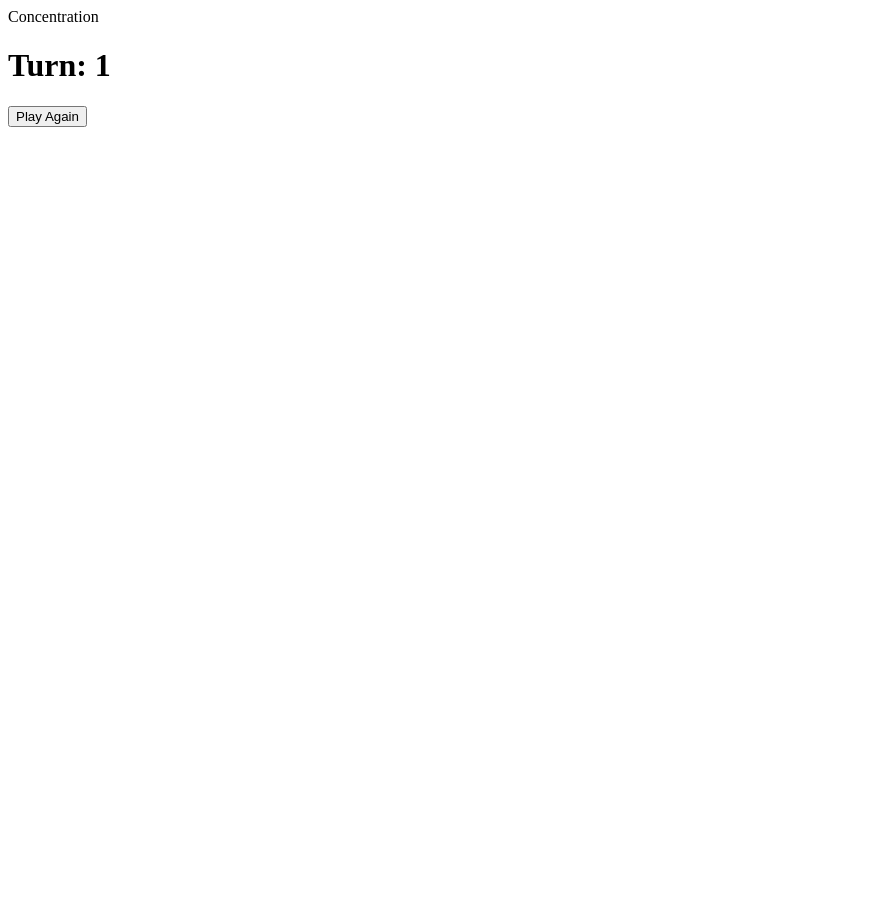
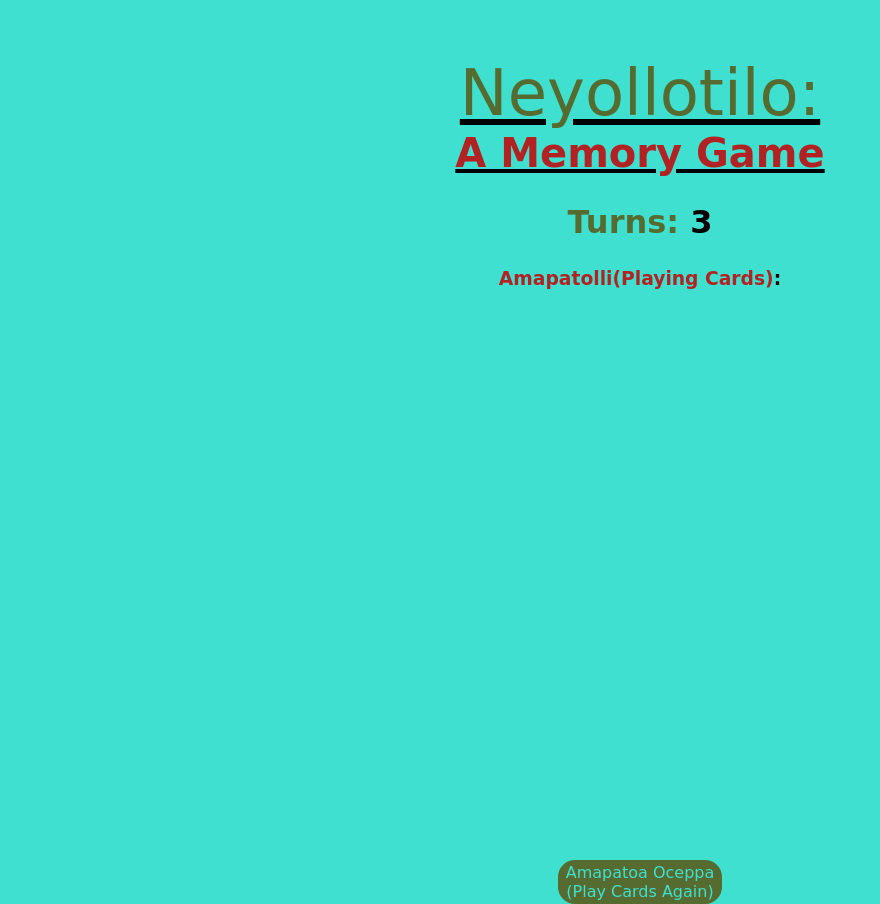
Before and after one commit to dolveda/Concentration-Game, a plain HTML site: page index.html in a window 1280 px wide. Shown: the whole page, without its empty margins (0-880 px from the left). Before the commit the page ends 800 px from the top, so only its background shows below. Drawn offline with Linux system fonts and the light colour scheme; a web font is replaced by a local one.

Commit message:
WIP: styled page, create image array

```diff
--- a/index.html
+++ b/index.html
@@ -4,16 +4,23 @@
     <meta charset="UTF-8">
     <meta http-equiv="X-UA-Compatible" content="IE=edge">
     <meta name="viewport" content="width=device-width, initial-scale=1.0">
-    <title>Concentration Game</title>
+    <title>Neyollotilo - A Memory Game</title>
     <script defer src="main.js"></script>
     <link rel="stylesheet" href="styles.css">
+    <link rel="preconnect" href="https://fonts.googleapis.com">
+<link rel="preconnect" href="https://fonts.gstatic.com" crossorigin>
+<link href="https://fonts.googleapis.com/css2?family=Tillana:wght@500&display=swap" rel="stylesheet">
 </head>
 <body>
-    <header>Concentration</header>
+    <header>Neyollotilo:</header>
+    <h1>A Memory Game</h1>
 
-    <h1>Turn: <span id="turnNumber">1</span></h1>
+    <h2>Turns: <span id="turnNumber">3</span></h2>
+
+    <h3>Amapatolli(Playing Cards)<span>:</span></h3>
 
     <section id="cards">
+
         <div id="c0r2"></div>
         <div id="c1r2"></div>
         <div id="c2r2"></div>
@@ -31,6 +38,6 @@
 
     </section>
 
-    <button>Play Again</button>
+    <button>Amapatoa Oceppa<br/>(Play Cards Again)</button>
 </body>
 </html>
--- a/main.js
+++ b/main.js
@@ -7,3 +7,30 @@
 // 5) If the player is able to match all 6 pairs of cards before all 3 turns have been exhausted, the player wins, the Turn indicator will change to display the message "You Win!!!", and the game will end.
 // 5B) If the player ends all 3 turns without matching all 6 pairs of cards, the player loses, the Turn indicator will change to the message "Try Again", and the game will end.
 // 6) Once the game ends with either result, the "Play Again" button will no longer be hidden and, once clicked, will re-initalize the game.
+
+const cardChoices = [
+    {
+        card: 'cipactli',
+        img: 'Images/cipactli.png'
+    },
+    {
+        card: 'coatl',
+        img: 'Images/coatl.png'
+    },
+    {
+        card: 'cozcacuauhtli',
+        img: 'Images/cozcacuauhtli.png'
+    },
+    {
+        card: 'cuauhtli',
+        img: 'Images/cuauhtli.png'
+    },
+    {
+        card: 'itzcuintli',
+        img: 'Images/itzcuintli.png'
+    },
+    {
+        card: 'mazatl',
+        img: 'Images/mazatl.png'
+    }
+]
--- a/styles.css
+++ b/styles.css
@@ -0,0 +1,79 @@
+* {
+    box-sizing: border-box;
+}
+
+body {
+    height: 100vh;
+    margin: 0;
+    display: flex;
+    flex-direction: column;
+    justify-content: center;
+    align-items: center;
+    background-color:turquoise;
+}
+
+header {
+    font-size: 8vmin;
+    font-family: 'Tillana', cursive;
+    color: darkolivegreen;
+    margin-top: 20vmin;
+    text-decoration: underline;
+    text-decoration-color: black;
+}
+
+h1 {
+    font-family: 'Tillana', cursive;
+    color: firebrick;
+    margin-top: 0;
+    font-size: 5vmin;
+    text-decoration: underline;
+    text-decoration-color: black;
+}
+
+h2 {
+    font-family: 'Tillana', cursive;
+    color: darkolivegreen;
+    margin-top: 0;
+    font-size: 4vmin;
+}
+
+h2 > span {
+    color: black;
+}
+
+h3 {
+    font-family: 'Tillana', cursive;
+    color: firebrick;
+    margin-top: 0;
+}
+
+h3 > span{
+    color: black;
+}
+
+#cards {
+    display: grid;
+    grid-template-columns: repeat(4, 20vmin) ;
+    grid-template-rows: repeat(3, 20vmin);
+    gap: 3vmin;
+}
+
+#cards > div {
+    border: .01vmin transparent;
+    border-radius: 25px;
+}
+
+button {
+    border-radius: 17px;
+    border-color: transparent;
+    margin-top: 3vmin;
+    background-color: darkolivegreen;
+    color: turquoise;
+    font-size: 2vmin;
+    font-family: 'Tillana', cursive;
+}
+
+button:hover {
+    background-color: olivedrab;
+    color: maroon;
+}
```
Also changed, not shown: Images/cipactli.png (added), Images/coatl.png (added), Images/cozcacuauhtli.png (added), Images/cuauhtli.png (added), Images/itzcuintli.png (added), Images/mazatl.png (added), Images/tlahtolli.png (added).
